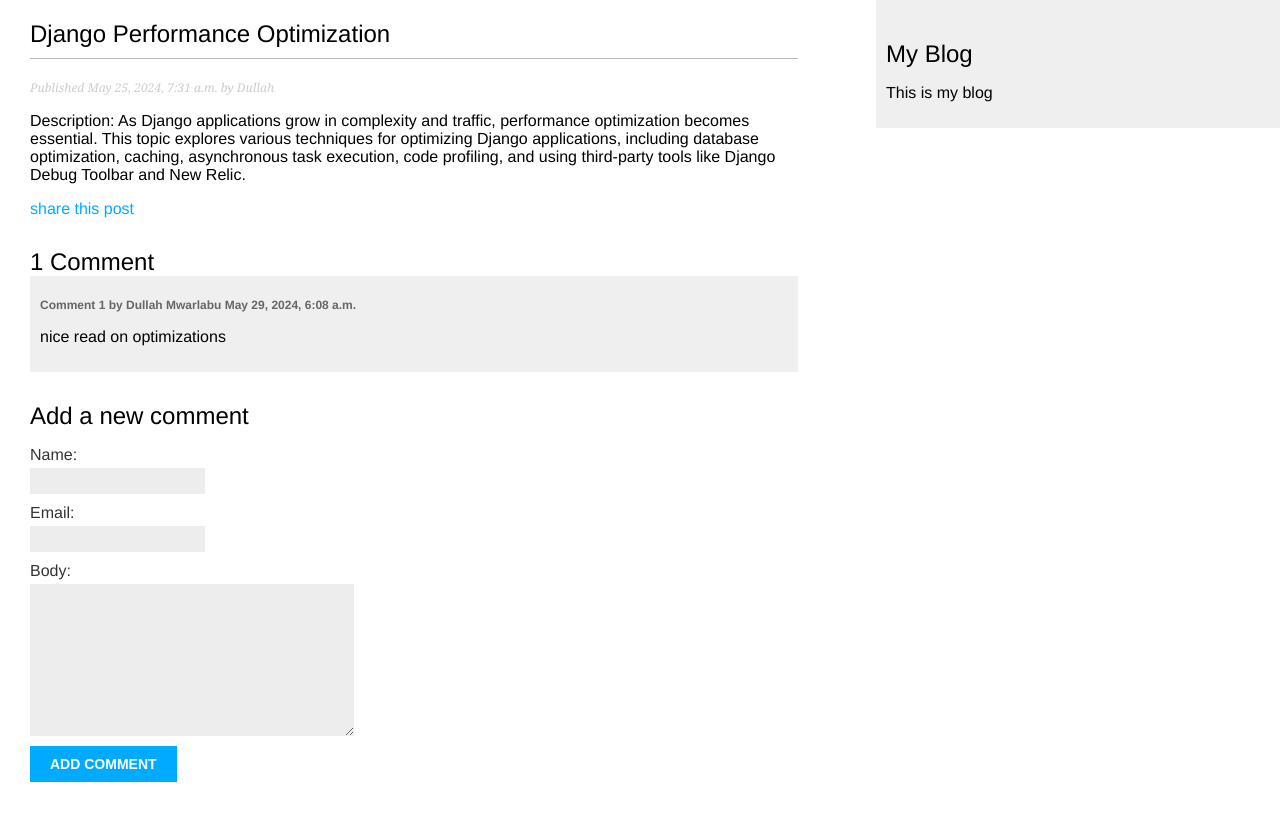
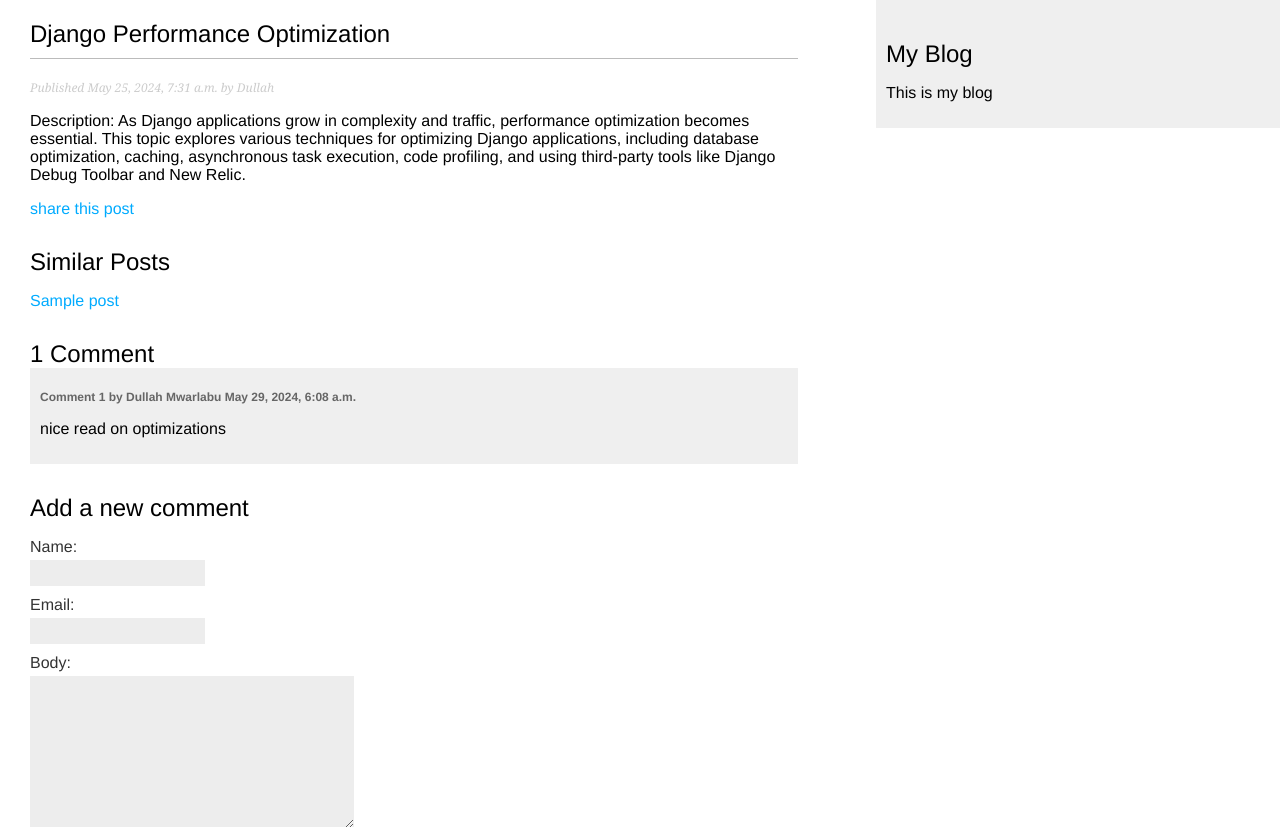
Before and after one commit to Dullah2k/blog-app, a Django app: template blog/templates/blog/post/detail.html in a window 1280 px wide. Shown: the top 827 px of the page. Before the commit the page ends 782 px from the top, so only its background shows below. Run offline with Django 4.2, Linux system fonts and the light colour scheme; data comes from the database, SQL or seed files in the repository; the template is opened without the code that fills it: values that come from a table or form of the project are taken from there, most other values are stand-ins (such as "Sample title", 1, 10 or a date in 2020); parts of the project's set-up code (start-up, migrations or seed data) failed here and were passed over.

Commit message:
retrieving posts by similarity implemented

```diff
--- a/blog/templates/blog/post/detail.html
+++ b/blog/templates/blog/post/detail.html
@@ -11,6 +11,16 @@
       share this post
     </a>
   </p>
+
+  <h2>Similar Posts</h2>
+  {% for post in similar_posts %}
+    <p>
+      <a href="{{ post.get_absolute_url }}"> {{ post.title }} </a>
+    </p>
+  {% empty %}
+    There are no similar posts yet
+  {% endfor %}
+
   {% with comments.count as total_comments %}
     <h2>
       {{ total_comments }} Comment{{ total_comments|pluralize }}
```
Also changed, not shown: blog/views.py (+6 -1 lines).
